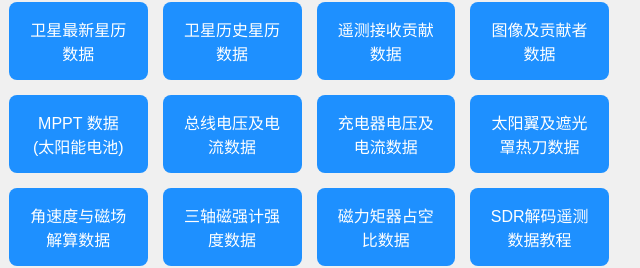
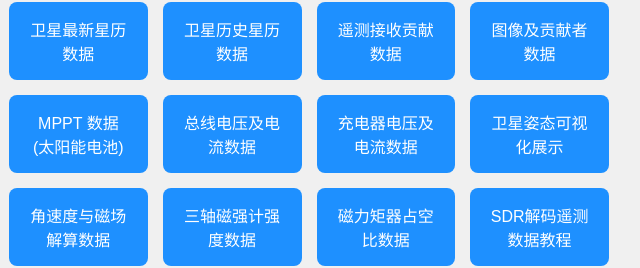
Before and after one commit to X-MQSI/ASRTU-1-Data-Link, a plain HTML site: page index.html in a window 1280 px wide. Shown: the part 126-394 px from the top of the page, 331-971 px from the left. Drawn offline with Linux system fonts and the light colour scheme.

Commit message:
更新了姿态可视化入口

```diff
--- a/index.html
+++ b/index.html
@@ -86,7 +86,7 @@
         <a target="_blank" href="http://1.92.100.130/pages/lines.html?sat=ASRTU-1&data=SAT-C00036.7.16:MPPT1%25E7%2594%25B5%25E5%258E%258B;SAT-C00038.7.16:MPPT2%25E7%2594%25B5%25E5%258E%258B;SAT-C00040.7.16:MPPT3%25E7%2594%25B5%25E5%258E%258B;SAT-C00042.7.16:MPPT1%25E7%2594%25B5%25E6%25B5%2581;SAT-C00044.7.16:MPPT2%25E7%2594%25B5%25E6%25B5%2581;SAT-C00046.7.16:MPPT3%25E7%2594%25B5%25E6%25B5%2581">MPPT 数据<br>(太阳能电池)</a>
         <a target="_blank" href="http://1.92.100.130/pages/lines.html?sat=ASRTU-1&data=SAT-C00018.7.16:12V%25E6%25AF%258D%25E7%25BA%25BF%25E7%2594%25B5%25E5%258E%258B;SAT-C00020.7.16:5V%25E6%25AF%258D%25E7%25BA%25BF%25E7%2594%25B5%25E5%258E%258B;SAT-C00022.7.16:3.3V%25E6%25AF%258D%25E7%25BA%25BF%25E7%2594%25B5%25E5%258E%258B;SAT-C00024.7.16:12V%25E6%25AF%258D%25E7%25BA%25BF%25E7%2594%25B5%25E6%25B5%2581;SAT-C00026.7.16:5V%25E6%25AF%258D%25E7%25BA%25BF%25E7%2594%25B5%25E6%25B5%2581;SAT-C00028.7.16:3.3V%25E6%25AF%258D%25E7%25BA%25BF%25E7%2594%25B5%25E6%25B5%2581">总线电压及电流数据</a>
         <a target="_blank" href="http://1.92.100.130/pages/lines.html?sat=ASRTU-1&data=SAT-C00048.7.16:%25E5%2585%2585%25E7%2594%25B5%25E5%2599%25A81%25E7%2594%25B5%25E5%258E%258B;SAT-C00050.7.16:%25E5%2585%2585%25E7%2594%25B5%25E5%2599%25A82%25E7%2594%25B5%25E5%258E%258B;SAT-C00052.7.16:%25E5%2585%2585%25E7%2594%25B5%25E5%2599%25A81%25E7%2594%25B5%25E6%25B5%2581;SAT-C00054.7.16:%25E5%2585%2585%25E7%2594%25B5%25E5%2599%25A82%25E7%2594%25B5%25E6%25B5%2581">充电器电压及电流数据</a>
-        <a target="_blank" href="http://1.92.100.130/pages/lines.html?sat=ASRTU-1&data=SAT-C00014.7.1:%25E9%2585%258D%25E7%2594%25B5%25E5%25BC%2580%25E5%2585%25B324:%25E9%25AB%2598%25E5%2588%2586%25E7%259B%25B8%25E6%259C%25BA%25E9%2581%25AE%25E5%2585%2589%25E7%25BD%25A9%25E7%2583%25AD%25E5%2588%25802;SAT-C00014.6.1:%25E9%2585%258D%25E7%2594%25B5%25E5%25BC%2580%25E5%2585%25B323:%25E5%25A4%25AA%25E9%2598%25B3%25E7%25BF%25BC%25E5%25B1%2595%25E5%25BC%2580%25E7%2583%25AD%25E5%2588%25802;SAT-C00014.5.1:%25E9%2585%258D%25E7%2594%25B5%25E5%25BC%2580%25E5%2585%25B322:%25E5%25A4%25AA%25E9%2598%25B3%25E7%25BF%25BC%25E5%25B1%2595%25E5%25BC%2580%25E7%2583%25AD%25E5%2588%25801;SAT-C00014.1.1:%25E9%2585%258D%25E7%2594%25B5%25E5%25BC%2580%25E5%2585%25B318:%25E9%25AB%2598%25E5%2588%2586%25E7%259B%25B8%25E6%259C%25BA%25E9%2581%25AE%25E5%2585%2589%25E7%25BD%25A9%25E7%2583%25AD%25E5%2588%25801">太阳翼及遮光罩热刀数据</a>
+        <a target="_blank" href="http://1.92.100.130/pages/cesium.html">卫星姿态可视化展示</a>
         <a target="_blank" href="http://1.92.100.130/pages/lines.html?sat=ASRTU-1&data=SAT-C00140.7.32:%25E8%25A7%25A3%25E7%25AE%2597%25E8%25A7%2592%25E9%2580%259F%25E5%25BA%25A6X;SAT-C00144.7.32:%25E8%25A7%25A3%25E7%25AE%2597%25E8%25A7%2592%25E9%2580%259F%25E5%25BA%25A6Y;SAT-C00148.7.32:%25E8%25A7%25A3%25E7%25AE%2597%25E8%25A7%2592%25E9%2580%259F%25E5%25BA%25A6Z;SAT-C00152.7.32:%25E8%25A7%25A3%25E7%25AE%2597%25E7%25A3%2581%25E5%259C%25BAX;SAT-C00156.7.32:%25E8%25A7%25A3%25E7%25AE%2597%25E7%25A3%2581%25E5%259C%25BAY;SAT-C00160.7.32:%25E8%25A7%25A3%25E7%25AE%2597%25E7%25A3%2581%25E5%259C%25BAZ">角速度与磁场解算数据</a>
         <a target="_blank" href="http://1.92.100.130/pages/lines.html?sat=ASRTU-1&data=SAT-C80134.7.16:%25E7%25A3%2581%25E5%25BC%25BA%25E8%25AE%25A1X%25E8%25BD%25B4%25E5%25BC%25BA%25E5%25BA%25A6;SAT-C80136.7.16:%25E7%25A3%2581%25E5%25BC%25BA%25E8%25AE%25A1Y%25E8%25BD%25B4%25E5%25BC%25BA%25E5%25BA%25A6;SAT-C80138.7.16:%25E7%25A3%2581%25E5%25BC%25BA%25E8%25AE%25A1Z%25E8%25BD%25B4%25E5%25BC%25BA%25E5%25BA%25A6">三轴磁强计强度数据</a>
         <a target="_blank" href="http://1.92.100.130/pages/lines.html?sat=ASRTU-1&data=SAT-C90044.7.8:%25E7%25A3%2581%25E5%258A%259B%25E7%259F%25A9%25E5%2599%25A8+X%25E6%258E%25A7%25E5%2588%25B6%25E5%258D%25A0%25E7%25A9%25BA%25E6%25AF%2594;SAT-C90045.7.8:%25E7%25A3%2581%25E5%258A%259B%25E7%259F%25A9%25E5%2599%25A8+Y%25E6%258E%25A7%25E5%2588%25B6%25E5%258D%25A0%25E7%25A9%25BA%25E6%25AF%2594;SAT-C90046.7.8:%25E7%25A3%2581%25E5%258A%259B%25E7%259F%25A9%25E5%2599%25A8-X%25E6%258E%25A7%25E5%2588%25B6%25E5%258D%25A0%25E7%25A9%25BA%25E6%25AF%2594;SAT-C90047.7.8:%25E7%25A3%2581%25E5%258A%259B%25E7%259F%25A9%25E5%2599%25A8-Y%25E6%258E%25A7%25E5%2588%25B6%25E5%258D%25A0%25E7%25A9%25BA%25E6%25AF%2594;SAT-C90048.7.8:%25E7%25A3%2581%25E5%258A%259B%25E7%259F%25A9%25E5%2599%25A8-Z%25E6%258E%25A7%25E5%2588%25B6%25E5%258D%25A0%25E7%25A9%25BA%25E6%25AF%2594;SAT-C90059.7.8:%25E7%25A3%2581%25E5%258A%259B%25E7%259F%25A9%25E5%2599%25A8+Z%25E6%258E%25A7%25E5%2588%25B6%25E5%258D%25A0%25E7%25A9%25BA%25E6%25AF%2594">磁力矩器占空比数据</a>
```
